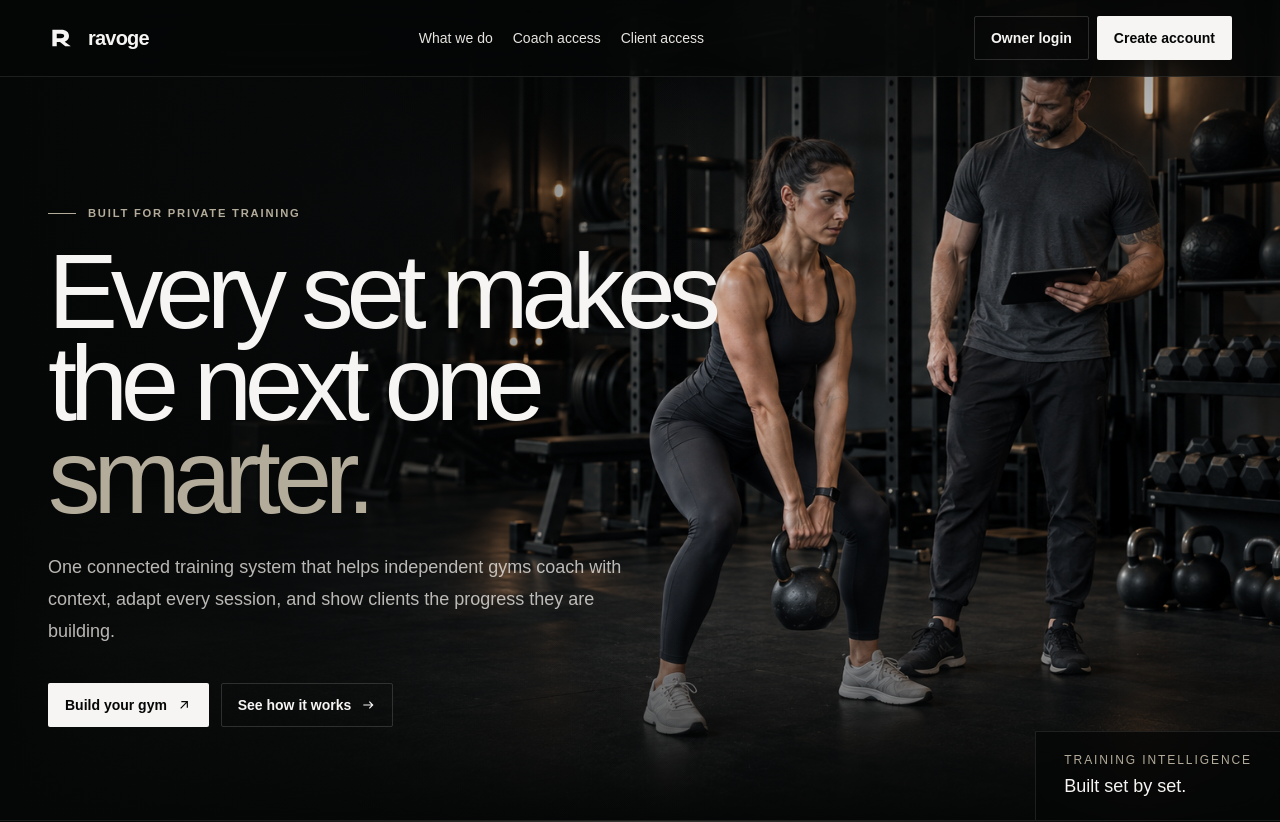
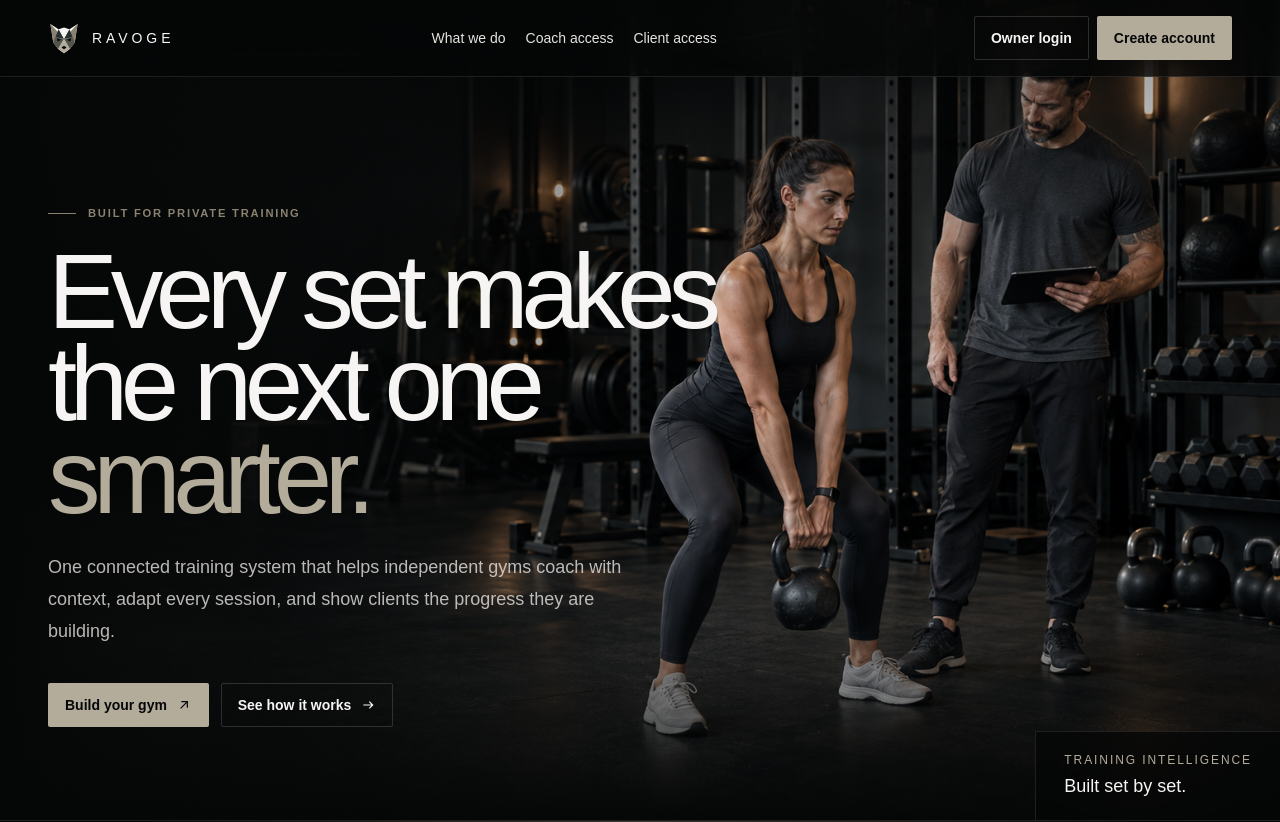
Before and after one commit to ralphietaylorallen/ravoge, a Next.js app: page / in a window 1280 px wide. Shown: the top 822 px of the page. Built offline with nearby package versions, Linux system fonts and the light colour scheme.

Commit message:
Align visual system with Ravoge brand board

```diff
--- a/app/globals.css
+++ b/app/globals.css
@@ -5,6 +5,7 @@
   --deep: #051919;
   --gunmetal: #24312e;
   --muted: #53544d;
+  --bronze: #8a8171;
   --champagne: #b4ac9b;
   --soft: #e6e4df;
   --paper: #f6f5f3;
@@ -100,12 +101,12 @@ a {
 }
 
 .button-light {
-  background: var(--paper);
+  background: var(--champagne);
   color: var(--ink);
 }
 
 .button-light:hover {
-  background: var(--champagne);
+  background: var(--paper);
 }
 
 .button-ghost {
@@ -122,7 +123,7 @@ a {
   display: flex;
   align-items: center;
   gap: 0.75rem;
-  color: var(--champagne);
+  color: var(--bronze);
   font-size: 0.7rem;
   font-weight: 700;
   letter-spacing: 0.16em;
--- a/components/logo.tsx
+++ b/components/logo.tsx
@@ -7,11 +7,16 @@ export function Logo({ compact = false }: { compact?: boolean }) {
       aria-label="Ravoge home"
       className="inline-flex items-center gap-3 rounded-sm text-[#F6F5F3] outline-none focus-visible:ring-2 focus-visible:ring-[#B4AC9B] focus-visible:ring-offset-4 focus-visible:ring-offset-[#050606]"
     >
-      <svg aria-hidden="true" className="h-7 w-7" viewBox="0 0 32 32" fill="none">
-        <path d="M5 25.5V6.5h10.2c5.4 0 8.8 2.8 8.8 7.2 0 3.1-1.8 5.4-4.9 6.5L26 25.5h-6.2l-6.1-4.9H10v4.9H5Z" fill="currentColor" />
-        <path d="M10 11v5.2h4.7c2.5 0 3.8-.9 3.8-2.7 0-1.7-1.3-2.5-3.8-2.5H10Z" fill="#050606" />
+      <svg aria-hidden="true" className="h-8 w-8" viewBox="0 0 40 40" fill="none">
+        <path d="M3 2.5 13.2 9 20 6.8 26.8 9 37 2.5l-3.6 23.2-6.2 8L20 39l-7.2-5.3-6.2-8L3 2.5Z" fill="currentColor" />
+        <path d="m3 2.5 12.2 13L6.6 25.7 3 2.5Zm34 0-12.2 13 8.6 10.2L37 2.5Z" fill="#8A8171" />
+        <path d="m13.2 9 6.8 12.2L9.2 19l4-10Zm13.6 0L20 21.2 30.8 19l-4-10Z" fill="#24312E" />
+        <path d="m9.2 19 10.8 2.2-7.2 12.5-6.2-8L9.2 19Zm21.6 0L20 21.2l7.2 12.5 6.2-8-2.6-6.7Z" fill="#53544D" />
+        <path d="m20 21.2 7.2 12.5L20 39l-7.2-5.3L20 21.2Z" fill="#B4AC9B" />
+        <path d="m11.2 20.2 5.7 2.1-4.8 2.1-.9-4.2Zm17.6 0-5.7 2.1 4.8 2.1.9-4.2Z" fill="#050606" />
+        <path d="m16.7 31.8 3.3-2 3.3 2-3.3 2.4-3.3-2.4Z" fill="#050606" />
       </svg>
-      {!compact && <span className="font-display text-xl font-semibold tracking-[-0.04em]">ravoge</span>}
+      {!compact && <span className="font-display text-sm font-medium uppercase tracking-[0.28em]">Ravoge</span>}
     </Link>
   );
 }
```
Also changed, not shown: app/icon.svg, 1 other file (tests, documents, lock files or other folders).
